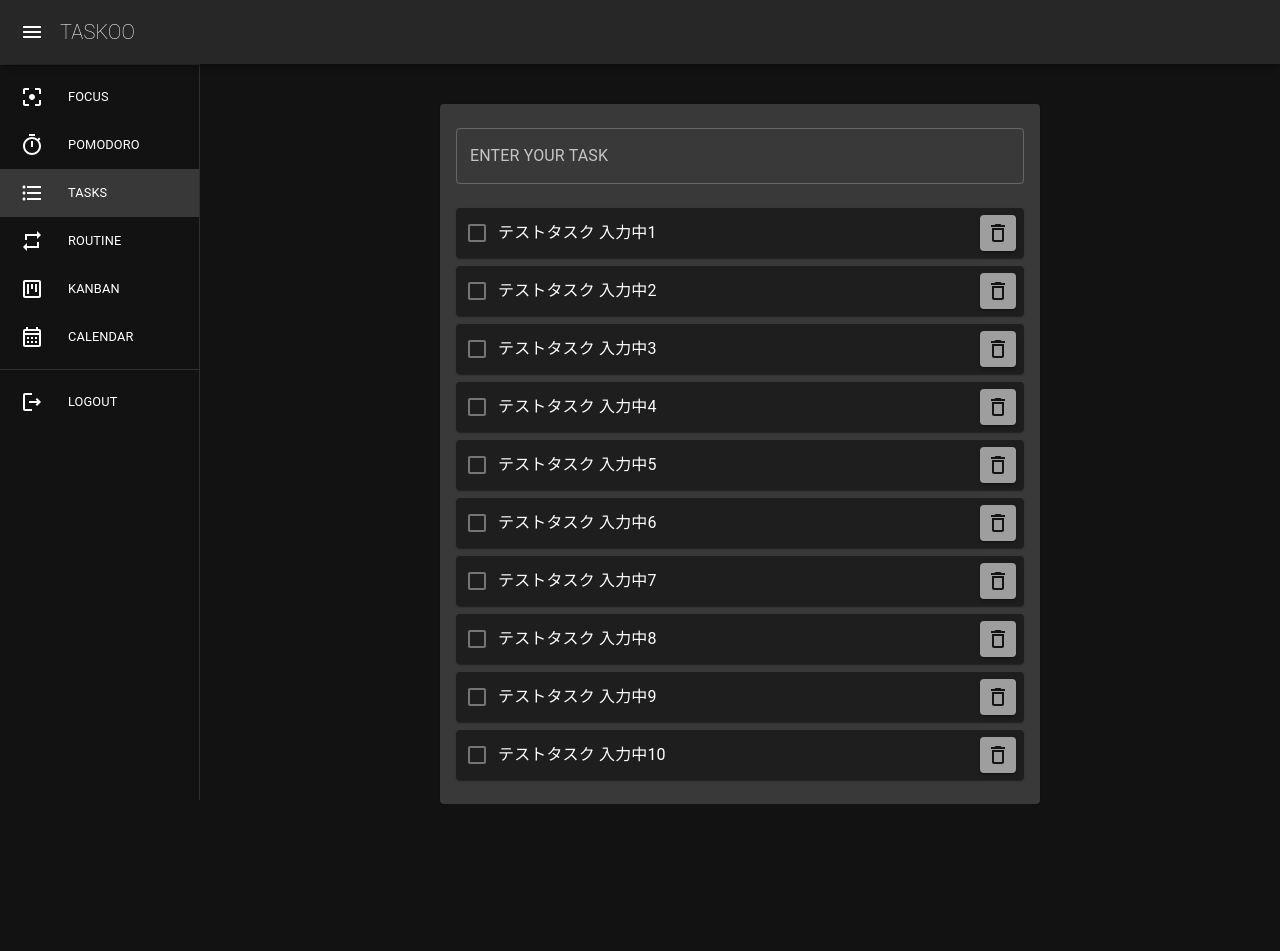
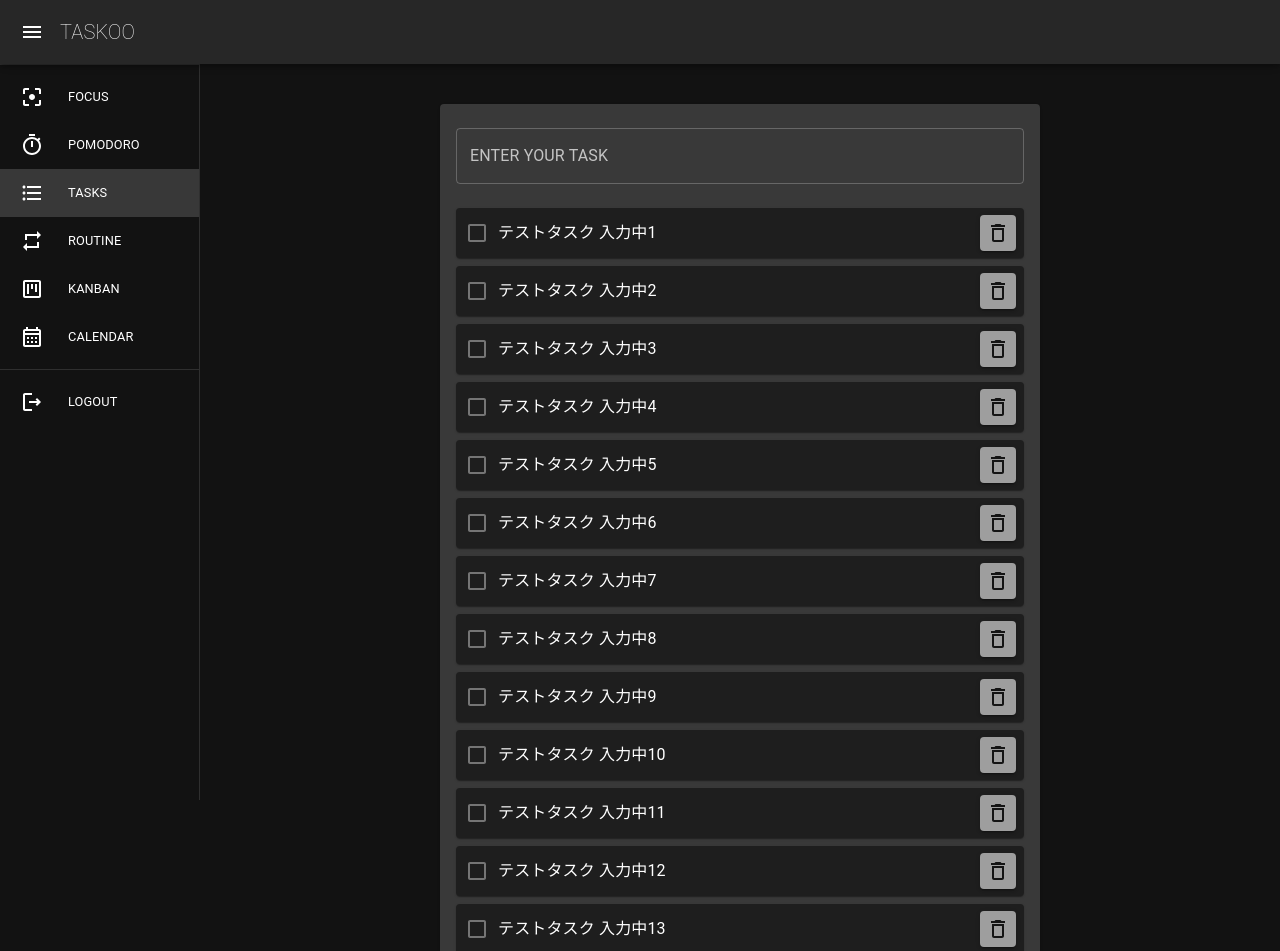
Before and after one commit to undefeated-davout/taskoo, a Next.js app in the folder web/: page /tasks in a window 1280 px wide. Shown: the top 951 px of the page. Before the commit the page ends 804 px from the top, so only its background shows below. Built offline with nearby package versions, Linux system fonts and the light colour scheme; no server answers; sample sign-in values are in the browser's storage.

Commit message:
try: yarn速度テスト

```diff
--- a/web/src/components/organisms/TaskList/index.tsx
+++ b/web/src/components/organisms/TaskList/index.tsx
@@ -8,7 +8,7 @@ import { TaskType } from 'types/task';
 type TaskListProps = {};
 
 const TaskList = (props: TaskListProps) => {
-  const tasks: TaskType[] = Array.from(Array(10).keys()).map((key, _) => {
+  const tasks: TaskType[] = Array.from(Array(20).keys()).map((key, _) => {
     const id = key + 1;
     return {
       id: id,
```
Also changed, not shown: 1 other file (tests, documents, lock files or other folders).
